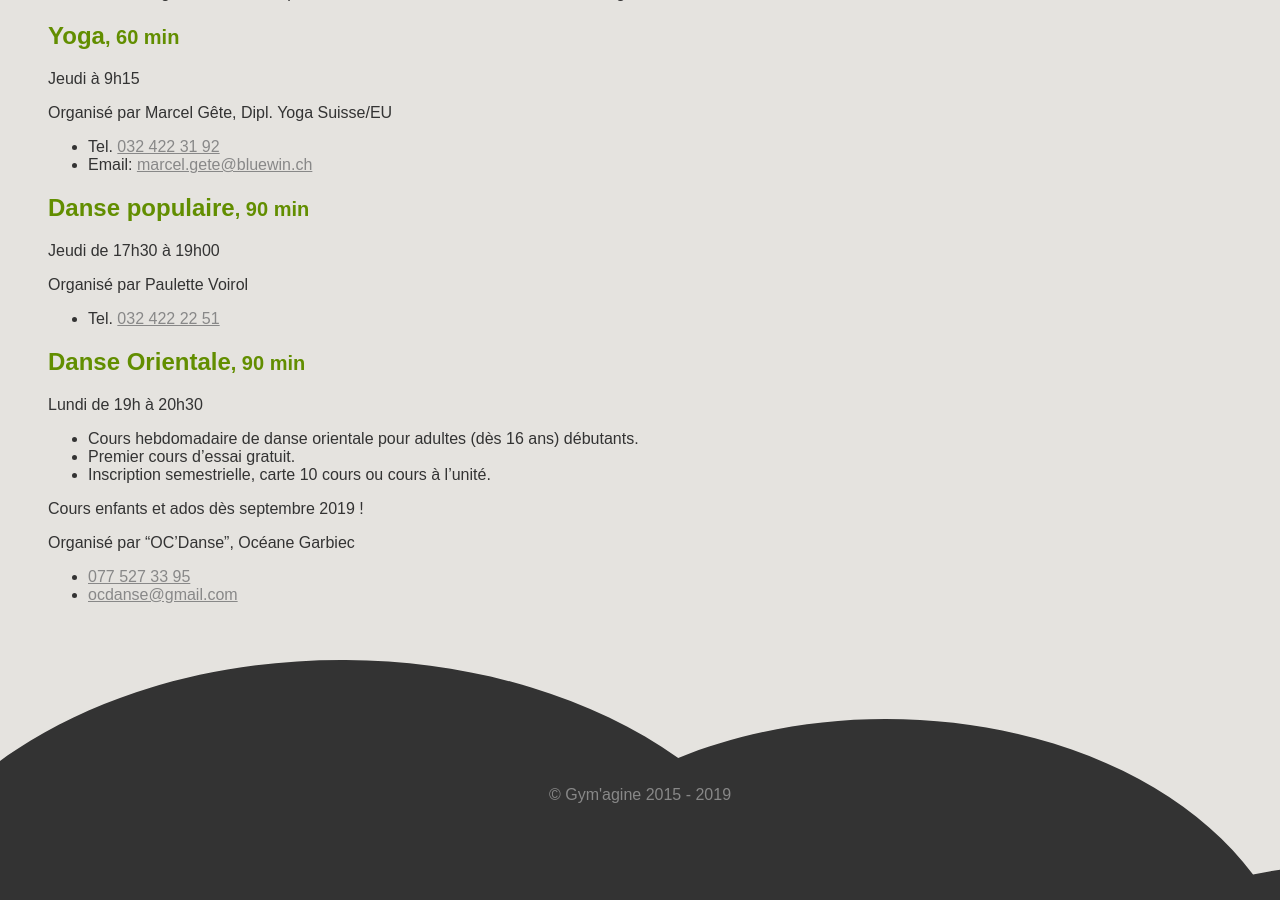
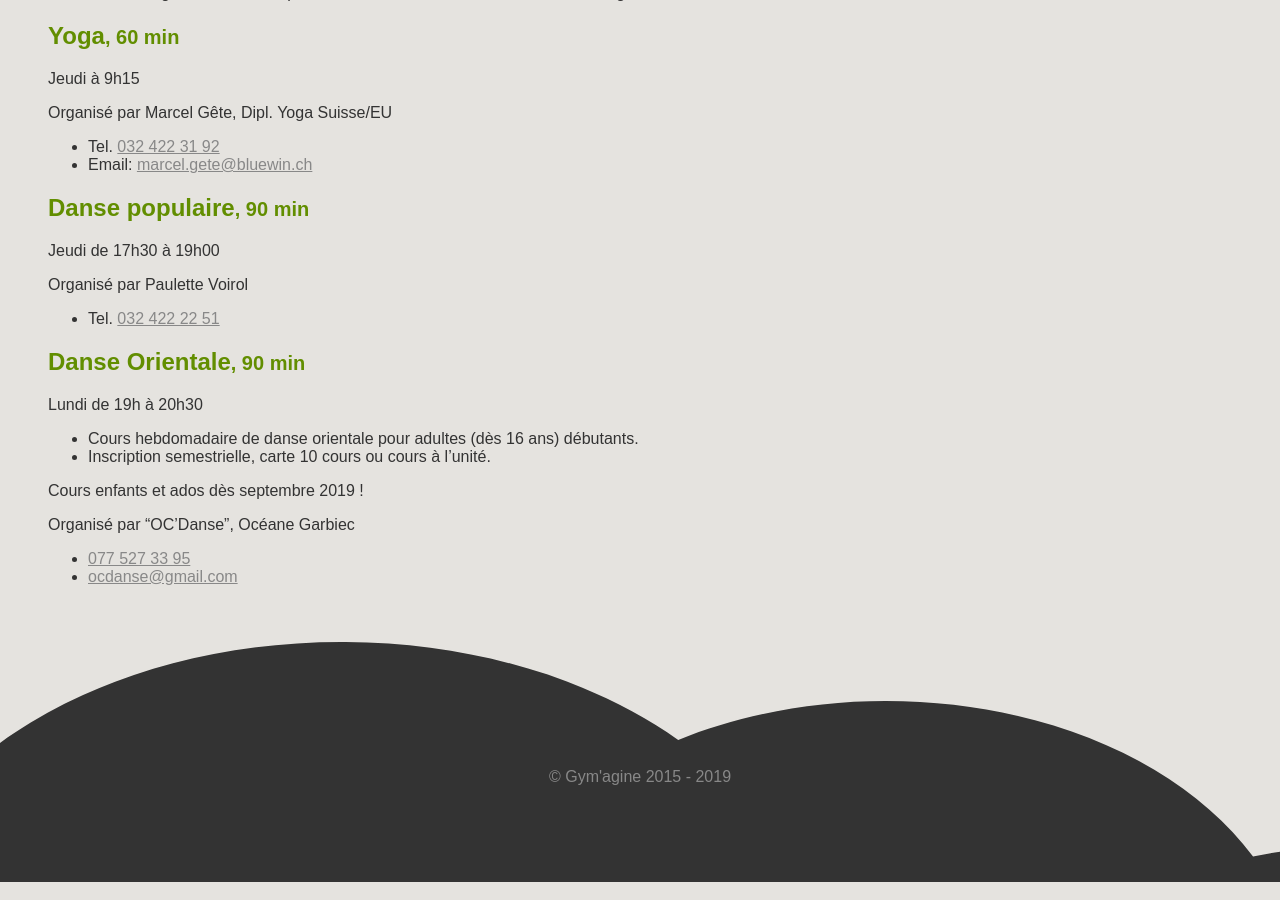
Before and after one commit to kilowhat/gymagine.ch, a Jekyll site: the page built from cours.md, in a window 1280 px wide and 900 px high, scrolled down 837 px. Built offline with Jekyll 4.4.1, drawn with Linux system fonts in a browser that asks for light colours; comment, search, counter and statistics services are not loaded.

Commit message:
Mise à jour danse orientale

```diff
--- a/cours.md
+++ b/cours.md
@@ -56,7 +56,6 @@ Organisé par Paulette Voirol
 Lundi de 19h à 20h30
 
 - Cours hebdomadaire de danse orientale pour adultes (dès 16 ans) débutants.
-- Premier cours d'essai gratuit.
 - Inscription semestrielle, carte 10 cours ou cours à l'unité.
 
 Cours enfants et ados dès septembre 2019 !
```
